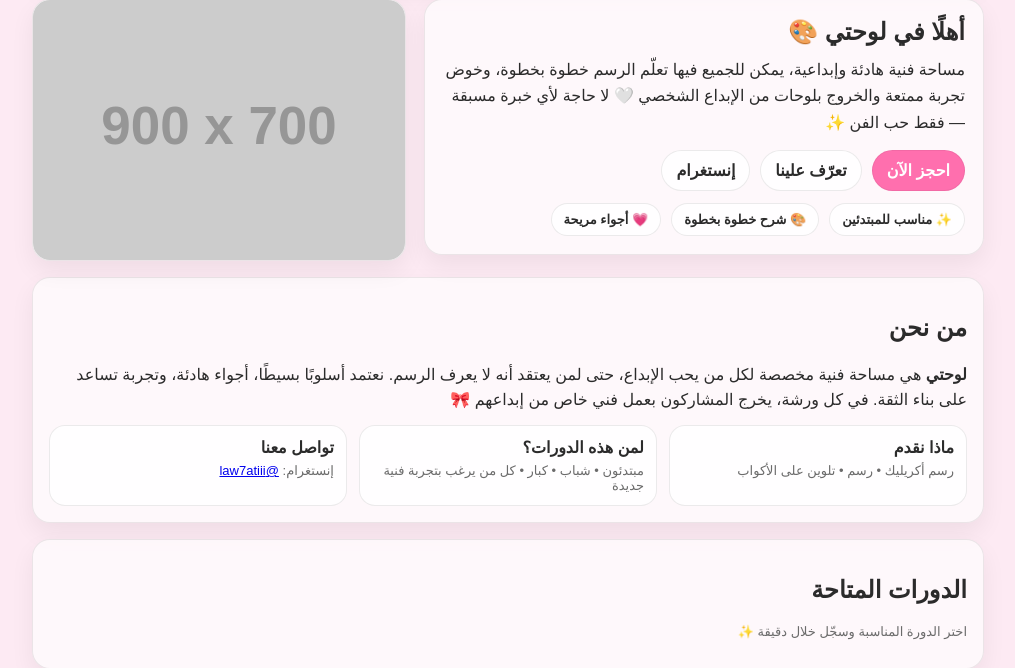
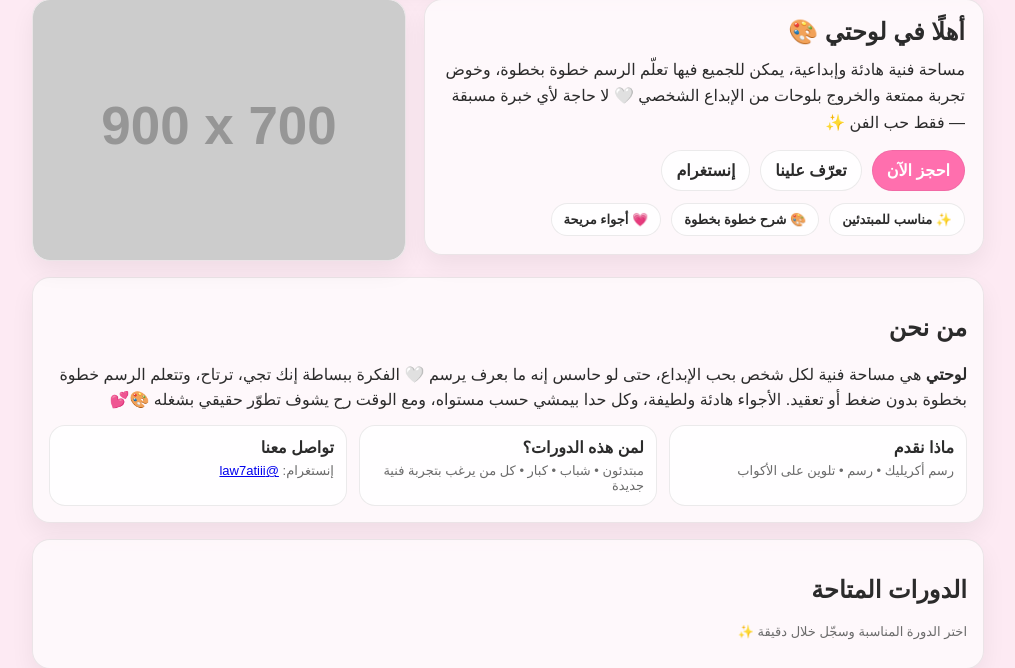
Before and after one commit to shamalem/law7aty, a Flask app: page / in a window 1280 px wide. Shown: the part 147-815 px from the top of the page, without its empty margins (132-1147 px from the left). Run offline with Flask 3, Linux system fonts and the light colour scheme; data comes from the database, SQL or seed files in the repository; grey boxes labelled with a size stand in for pictures from a placeholder-image service; data that the repository does not hold is empty; some libraries are stand-ins or nearby versions.

Commit message:
Update index.html

```diff
--- a/templates/index.html
+++ b/templates/index.html
@@ -69,11 +69,11 @@
   <h2>من نحن</h2>
 
   <p class="about-text">
-    <b>لوحتي</b> هي مساحة فنية مخصصة لكل من يحب الإبداع،
-    حتى لمن يعتقد أنه لا يعرف الرسم.
-    نعتمد أسلوبًا بسيطًا، أجواء هادئة، وتجربة تساعد على بناء الثقة.
-    في كل ورشة، يخرج المشاركون بعمل فني خاص من إبداعهم 🎀
-  </p>
+  <b>لوحتي</b> هي مساحة فنية لكل شخص بحب الإبداع، حتى لو حاسس إنه ما بعرف يرسم 🤍
+  الفكرة ببساطة إنك تجي، ترتاح، وتتعلم الرسم خطوة بخطوة بدون ضغط أو تعقيد.
+
+  الأجواء هادئة ولطيفة، وكل حدا بيمشي حسب مستواه، ومع الوقت رح يشوف تطوّر حقيقي بشغله 🎨💕
+</p>
 
   <div class="about-grid">
     <div class="about-item">
```
